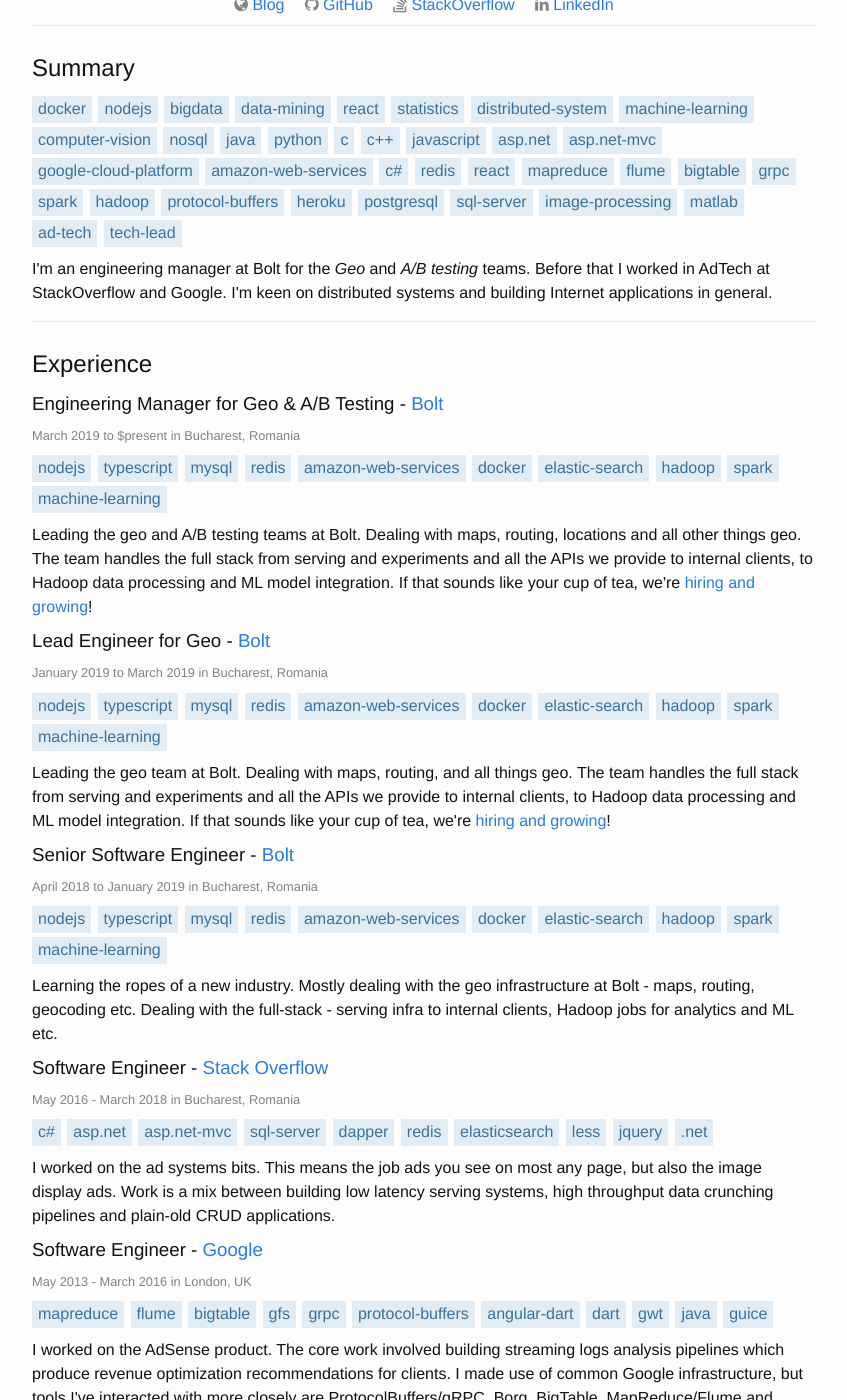
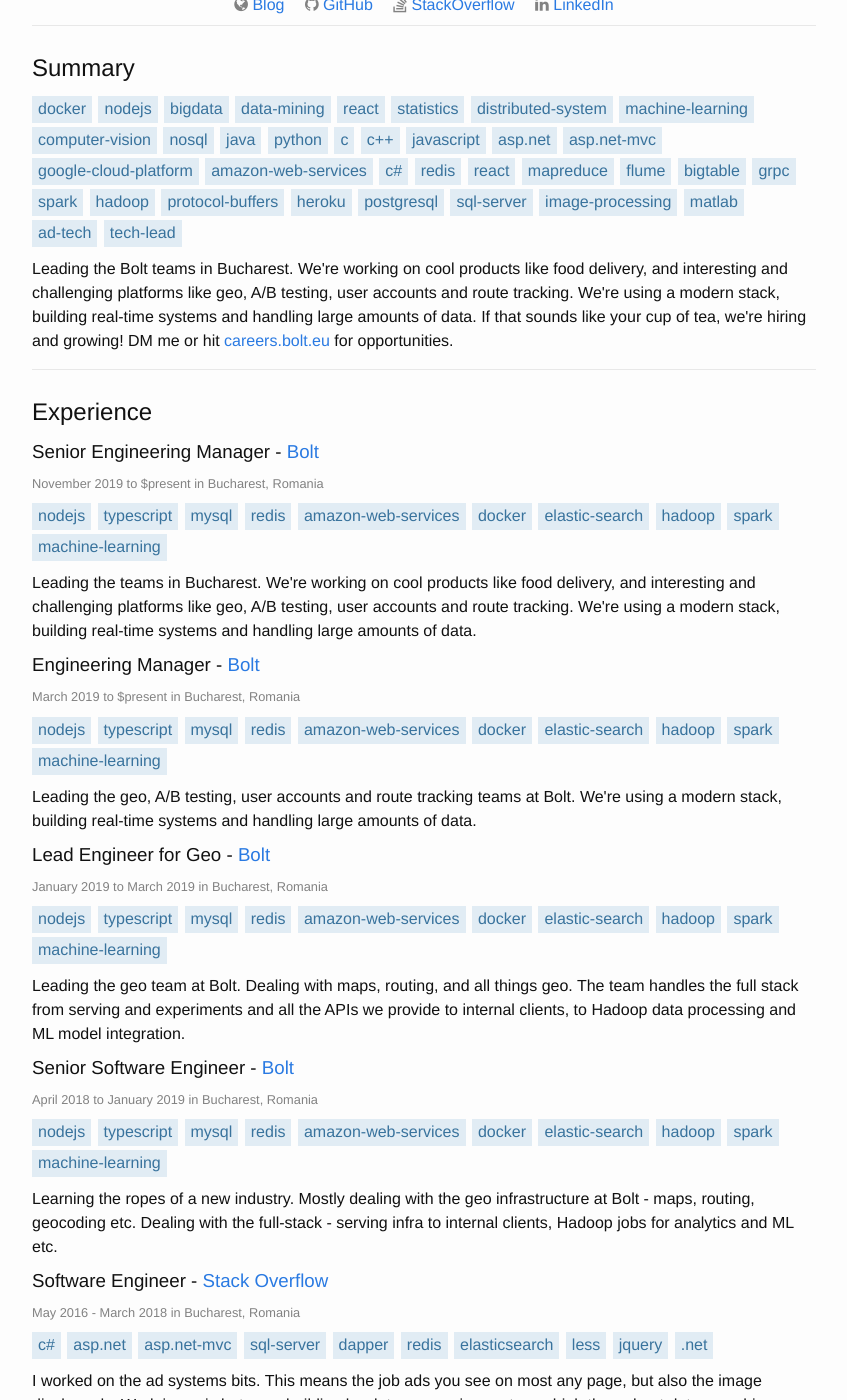
Before and after one commit to horia141/horia141.github.io, a Jekyll site: the page cv.html, which Jekyll copies as it is, in a window 1280 px wide and 1400 px high, scrolled down 332 px. Shown: the whole window, without its empty margins (216-1063 px from the left). Built offline with Jekyll 4.4.1, drawn with Linux system fonts in a browser that asks for light colours.

Commit message:
Update CV

```diff
--- a/cv.html
+++ b/cv.html
@@ -93,14 +93,35 @@
               <li>tech-lead</li>
           </ul>
 
-          <p>I'm an engineering manager at Bolt for the <em>Geo</em> and <em>A/B testing</em> teams. Before that I worked in AdTech at StackOverflow and Google. I'm keen on distributed systems and building Internet applications in general.</p>
+          <p>Leading the Bolt teams in Bucharest. We're working on cool products like food delivery, and interesting and challenging platforms like geo, A/B testing, user accounts and route tracking. We're using a modern stack, building real-time systems and handling large amounts of data. If that sounds like your cup of tea, we're hiring and growing! DM me or hit <a target="_blank" href="https://careers.bolt.eu">careers.bolt.eu</a> for opportunities.</p>
       </section>
 
       <section id="experience">
           <h2>Experience</h2>
 
           <section id="bolt">
-              <h3>Engineering Manager for Geo & A/B Testing - <a target="_blank" href="https://bolt.eu">Bolt</a></h3>
+              <h3>Senior Engineering Manager - <a target="_blank" href="https://bolt.eu">Bolt</a></h3>
+
+              <p class="interval">November 2019 to $present in Bucharest, Romania</p>
+
+              <ul class="tags">
+                  <li>nodejs</li>
+                  <li>typescript</li>
+                  <li>mysql</li>
+                  <li>redis</li>
+                  <li>amazon-web-services</li>
+                  <li>docker</li>
+                  <li>elastic-search</li>
+                  <li>hadoop</li>
+                  <li>spark</li>
+                  <li>machine-learning</li>
+              </ul>
+
+              <p>Leading the teams in Bucharest. We're working on cool products like food delivery, and interesting and challenging platforms like geo, A/B testing, user accounts and route tracking. We're using a modern stack, building real-time systems and handling large amounts of data.</p>
+          </section>
+
+          <section id="bolt">
+              <h3>Engineering Manager - <a target="_blank" href="https://bolt.eu">Bolt</a></h3>
 
               <p class="interval">March 2019 to $present in Bucharest, Romania</p>
 
@@ -117,7 +138,7 @@
                   <li>machine-learning</li>
               </ul>
 
-              <p>Leading the geo and A/B testing teams at Bolt. Dealing with maps, routing, locations and all other things geo. The team handles the full stack from serving and experiments and all the APIs we provide to internal clients, to Hadoop data processing and ML model integration. If that sounds like your cup of tea, we're <a target="_blank" href="https://careers.bolt.eu/">hiring and growing</a>!</p>
+              <p>Leading the geo, A/B testing, user accounts and route tracking teams at Bolt. We're using a modern stack, building real-time systems and handling large amounts of data.</p>
           </section>
 
           <section id="bolt">
@@ -138,7 +159,7 @@
                   <li>machine-learning</li>
               </ul>
 
-              <p>Leading the geo team at Bolt. Dealing with maps, routing, and all things geo. The team handles the full stack from serving and experiments and all the APIs we provide to internal clients, to Hadoop data processing and ML model integration. If that sounds like your cup of tea, we're <a target="_blank" href="https://careers.bolt.eu/">hiring and growing</a>!</p>
+              <p>Leading the geo team at Bolt. Dealing with maps, routing, and all things geo. The team handles the full stack from serving and experiments and all the APIs we provide to internal clients, to Hadoop data processing and ML model integration.</p>
           </section>
 
           <section id="bolt">
```
